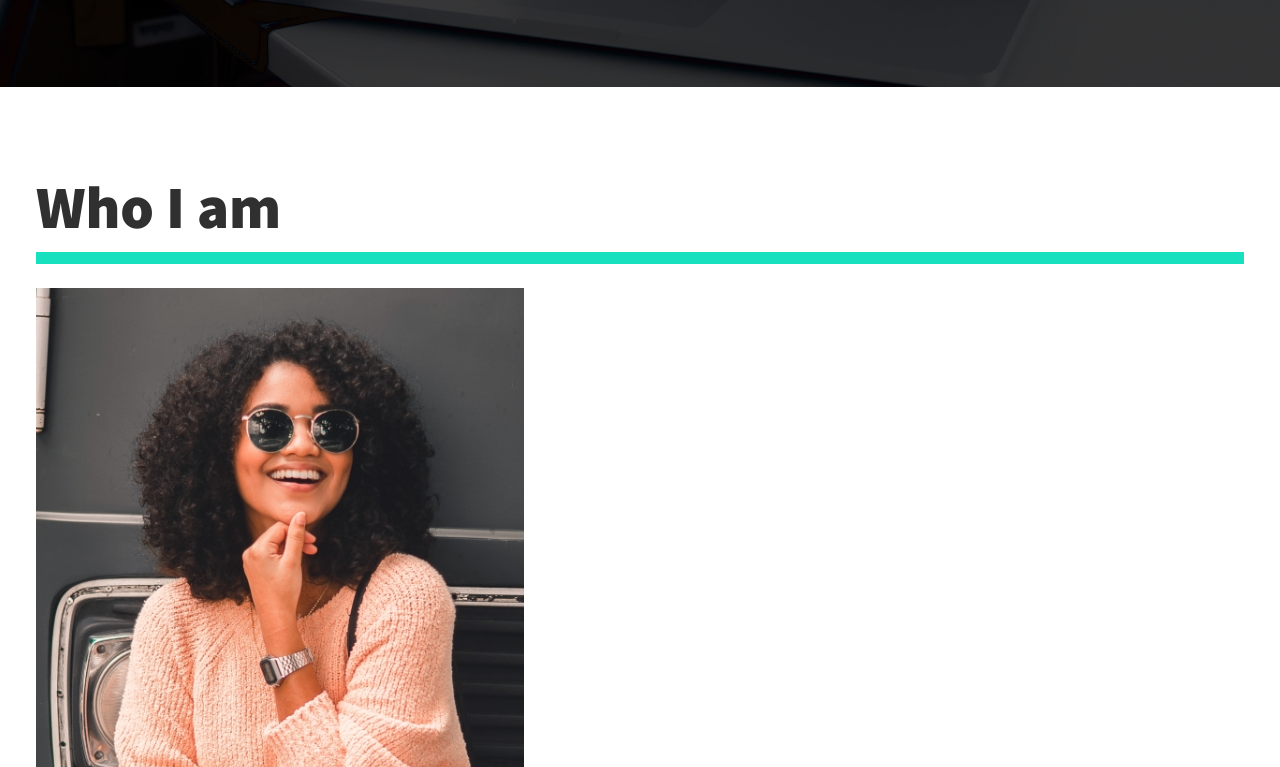
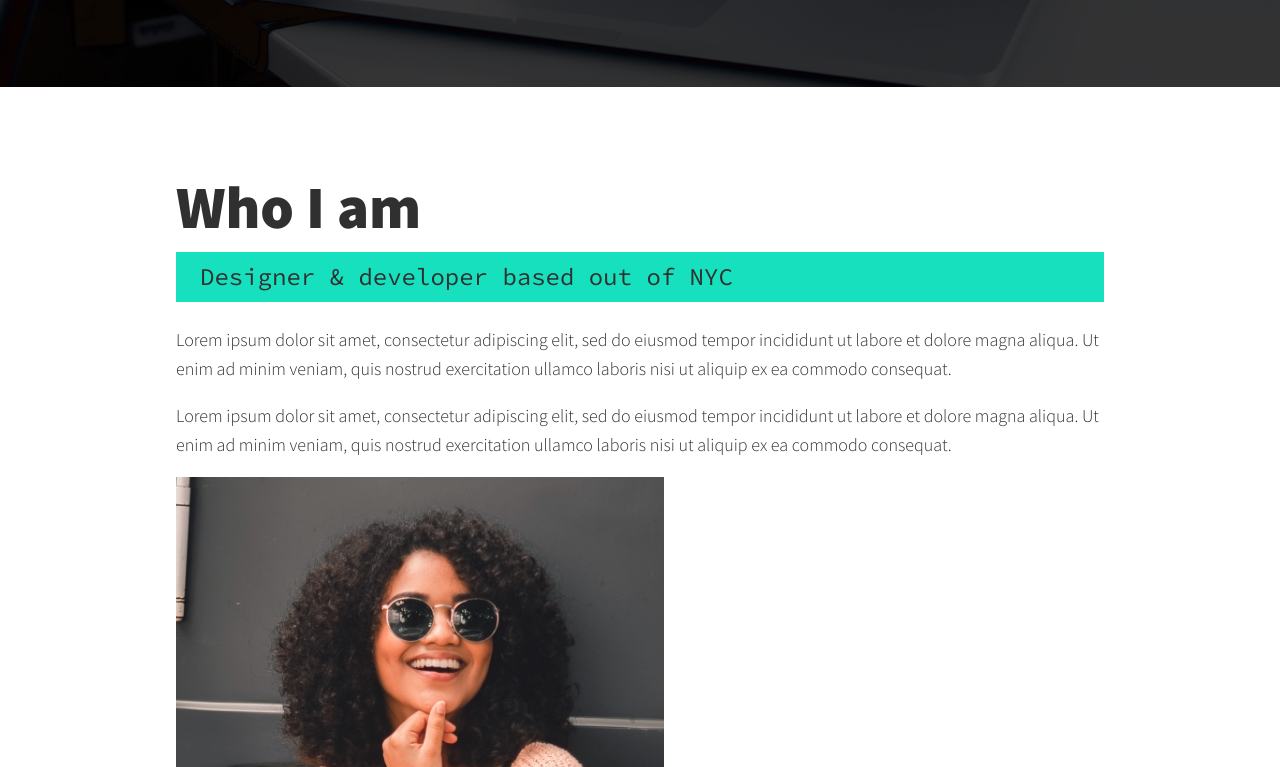
Before and after one commit to AndriusAlimas/portfolioPage, a plain HTML site: page index.html in a window 1280 px wide. Shown: the part 1093-1860 px from the top of the page. Drawn offline with nearby package versions, Linux system fonts and the light colour scheme.

Commit message:
Update index.html and style.css
Update index.html that about-me section fill with missing text.

In style.css create .about-me rule that let maximum width to be 1000px and center in middle with margin 0 auto

```diff
--- a/css/style.css
+++ b/css/style.css
@@ -223,3 +223,8 @@ nav {
     margin-left: 2.5em;
   }
 }
+
+.about-me {
+  max-width: 1000px;
+  margin: 0 auto;
+}
--- a/index.html
+++ b/index.html
@@ -112,11 +112,23 @@
     <section class="about-me" id="about">
       <header>
         <h2 class="section__title section__title-about">Who I am</h2>
-        <p class="section__subtitle section__subtitle--about"></p>
+        <p class="section__subtitle section__subtitle--about">
+          Designer & developer based out of NYC
+        </p>
       </header>
       <div class="about-me__body">
-        <p></p>
-        <p></p>
+        <p>
+          Lorem ipsum dolor sit amet, consectetur adipiscing elit, sed do
+          eiusmod tempor incididunt ut labore et dolore magna aliqua. Ut enim ad
+          minim veniam, quis nostrud exercitation ullamco laboris nisi ut
+          aliquip ex ea commodo consequat.
+        </p>
+        <p>
+          Lorem ipsum dolor sit amet, consectetur adipiscing elit, sed do
+          eiusmod tempor incididunt ut labore et dolore magna aliqua. Ut enim ad
+          minim veniam, quis nostrud exercitation ullamco laboris nisi ut
+          aliquip ex ea commodo consequat.
+        </p>
       </div>
 
       <img src="img/dev-jane-02.jpg" alt="Jane leaning against a bus" />
```
